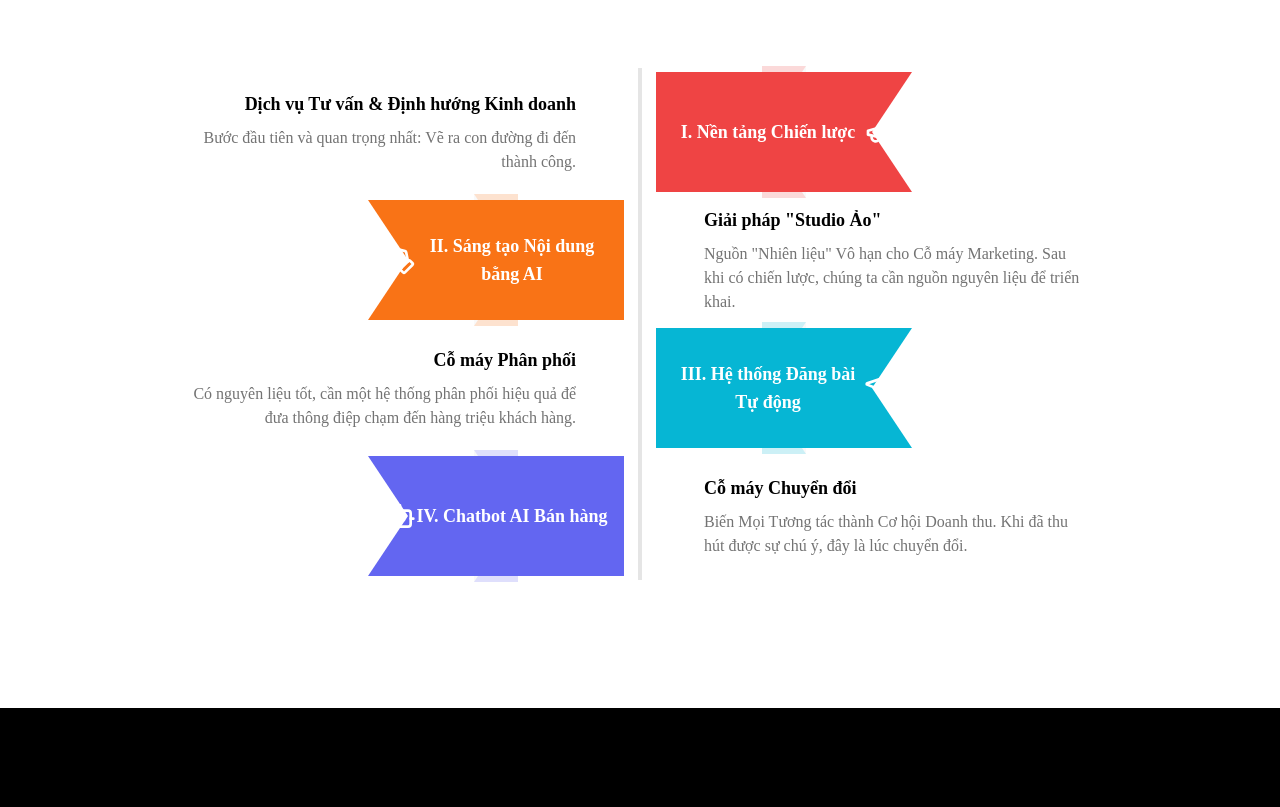
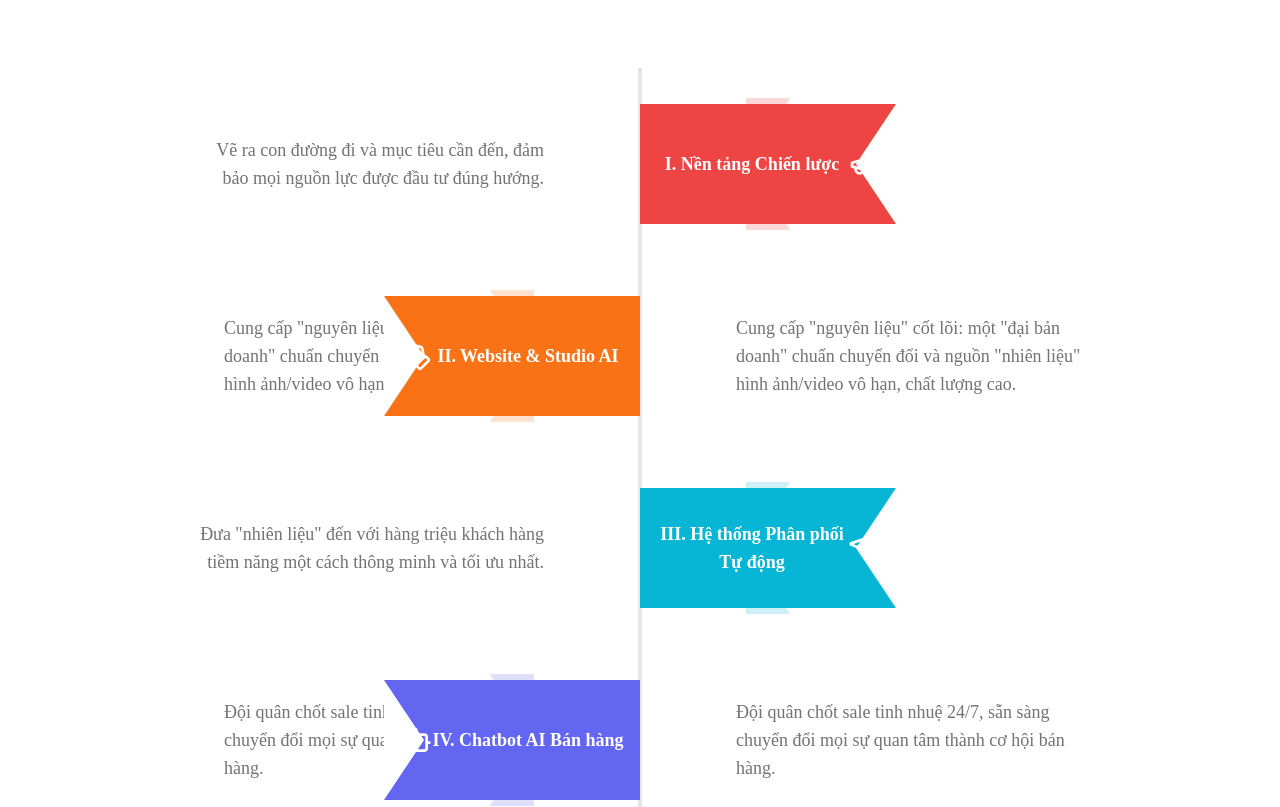
Before and after one commit to jb007-gg/igen-backend, a Next.js app: page /giai-phap in a window 1280 px wide. Shown: the part 860-1667 px from the top of the page. Built offline with nearby package versions, Linux system fonts and the light colour scheme.

Commit message:
1. Nền tảng Chiến lược vẽ ra con đường đi và mục tiêu cần đến, đảm bảo m

```diff
--- a/src/app/giai-phap/page.tsx
+++ b/src/app/giai-phap/page.tsx
@@ -3,7 +3,7 @@ import { Header } from '@/components/landing/header';
 import { Footer } from '@/components/landing/footer';
 import { Button } from '@/components/ui/button';
 import { Card, CardContent, CardHeader, CardTitle } from '@/components/ui/card';
-import { CheckCircle, Megaphone, PenTool, Send, Bot } from 'lucide-react';
+import { CheckCircle, Megaphone, PenTool, Send, Bot, MonitorSmartphone } from 'lucide-react';
 import Link from 'next/link';
 import { cn } from '@/lib/utils';
 import Image from 'next/image';
@@ -12,32 +12,28 @@ const timelineSteps = [
   {
     icon: <Megaphone className="h-8 w-8" />,
     title: 'I. Nền tảng Chiến lược',
-    subtitle: 'Dịch vụ Tư vấn & Định hướng Kinh doanh',
-    description: 'Bước đầu tiên và quan trọng nhất: Vẽ ra con đường đi đến thành công.',
+    description: 'Vẽ ra con đường đi và mục tiêu cần đến, đảm bảo mọi nguồn lực được đầu tư đúng hướng.',
     color: 'bg-red-500',
     textColor: 'text-white',
   },
   {
     icon: <PenTool className="h-8 w-8" />,
-    title: 'II. Sáng tạo Nội dung bằng AI',
-    subtitle: 'Giải pháp "Studio Ảo"',
-    description: 'Nguồn "Nhiên liệu" Vô hạn cho Cỗ máy Marketing. Sau khi có chiến lược, chúng ta cần nguồn nguyên liệu để triển khai.',
+    title: 'II. Website & Studio AI',
+    description: 'Cung cấp "nguyên liệu" cốt lõi: một "đại bản doanh" chuẩn chuyển đổi và nguồn "nhiên liệu" hình ảnh/video vô hạn, chất lượng cao.',
     color: 'bg-orange-500',
     textColor: 'text-white',
   },
   {
     icon: <Send className="h-8 w-8" />,
-    title: 'III. Hệ thống Đăng bài Tự động',
-    subtitle: 'Cỗ máy Phân phối',
-    description: 'Có nguyên liệu tốt, cần một hệ thống phân phối hiệu quả để đưa thông điệp chạm đến hàng triệu khách hàng.',
+    title: 'III. Hệ thống Phân phối Tự động',
+    description: 'Đưa "nhiên liệu" đến với hàng triệu khách hàng tiềm năng một cách thông minh và tối ưu nhất.',
     color: 'bg-cyan-500',
     textColor: 'text-white',
   },
   {
     icon: <Bot className="h-8 w-8" />,
     title: 'IV. Chatbot AI Bán hàng',
-    subtitle: 'Cỗ máy Chuyển đổi',
-    description: 'Biến Mọi Tương tác thành Cơ hội Doanh thu. Khi đã thu hút được sự chú ý, đây là lúc chuyển đổi.',
+    description: 'Đội quân chốt sale tinh nhuệ 24/7, sẵn sàng chuyển đổi mọi sự quan tâm thành cơ hội bán hàng.',
     color: 'bg-indigo-500',
     textColor: 'text-white',
   },
@@ -64,41 +60,35 @@ export default function SolutionsPage() {
               Hệ Sinh thái Marketing Khép kín – Sức mạnh của Sự Cộng hưởng
             </h1>
             <p className="mx-auto mt-4 max-w-[800px] text-gray-300 md:text-xl">
-              Chúng tôi không chỉ bán công cụ. Chúng tôi kiến tạo một cỗ máy tăng trưởng được dẫn dắt bởi chiến lược và vận hành bằng công nghệ.
+              Bạn không chỉ nhận được các dịch vụ riêng lẻ. Bạn nhận được một cỗ máy
+              marketing hoàn chỉnh, tự vận hành và khuếch đại lẫn nhau. Đây là cách dòng
+              chảy sức mạnh này vận hành
             </p>
           </div>
         </section>
 
         <section id="workflow" className="w-full py-12 md:py-24 lg:py-32">
           <div className="container mx-auto px-4 md:px-6">
-            <div className="relative flex flex-col items-center gap-0">
+            <div className="relative flex flex-col items-center">
               {timelineSteps.map((step, index) => (
-                <div key={index} className="relative flex w-full max-w-4xl items-center justify-center">
-                  <div className={cn("relative z-10 flex w-[calc(50%-2rem)] flex-col items-end justify-center pr-8 text-right", index % 2 !== 0 && "opacity-0")}>
-                    {index % 2 === 0 && (
-                      <div className="space-y-2">
-                        <h3 className="text-lg font-bold">{step.subtitle}</h3>
-                        <p className="text-muted-foreground">{step.description}</p>
-                      </div>
-                    )}
+                <div key={index} className="relative flex w-full max-w-4xl">
+                  <div className={cn("relative z-10 flex w-[calc(50%-4rem)] items-center", index % 2 === 0 ? "justify-end pr-8 text-right" : "pl-8 text-left")}>
+                    { (index !== 0 || index % 2 === 0) &&
+                      <p className="text-muted-foreground md:text-lg">{step.description}</p>
+                    }
                   </div>
-
-                  <div className="relative z-20 flex h-32 w-16 flex-shrink-0 flex-col items-center">
+                  <div className="relative z-20 flex h-48 w-32 flex-shrink-0 flex-col items-center">
                     <div className="h-full w-1 bg-border"></div>
                   </div>
-
-                  <div className={cn("relative z-10 flex w-[calc(50%-2rem)] flex-col items-start justify-center pl-8 text-left", index % 2 === 0 && "opacity-0")}>
-                     {index % 2 !== 0 && (
-                      <div className="space-y-2">
-                         <h3 className="text-lg font-bold">{step.subtitle}</h3>
-                        <p className="text-muted-foreground">{step.description}</p>
-                      </div>
-                    )}
+                  <div className={cn("relative z-10 flex w-[calc(50%-4rem)] items-center", index % 2 !== 0 ? "justify-start pl-8 text-left" : "pr-8 text-right")}>
+                    { (index % 2 !== 0) &&
+                        <p className="text-muted-foreground md:text-lg">{step.description}</p>
+                    }
                   </div>
 
                   <div className={cn(
-                    "absolute z-30 flex items-center justify-center transform p-4",
-                    index % 2 === 0 ? 'right-1/2 translate-x-[calc(100%)]' : 'left-1/2 -translate-x-[calc(100%)]'
+                    "absolute top-1/2 -translate-y-1/2 z-30 flex items-center justify-center transform p-4",
+                    index % 2 === 0 ? 'right-1/2 translate-x-[calc(100%-1rem)]' : 'left-1/2 -translate-x-[calc(100%-1rem)]'
                   )}>
                     <div className={cn("absolute h-0 w-0 border-y-[60px] border-y-transparent",
                       index % 2 === 0 ? "border-r-[40px]" : "border-l-[40px]",
@@ -119,6 +109,9 @@ export default function SolutionsPage() {
                 </div>
               ))}
             </div>
+            <p className="mt-8 text-center text-lg text-foreground max-w-3xl mx-auto">
+              Khi cỗ máy này vận hành, nó không chỉ giải quyết từng vấn đề riêng lẻ. Nó kiến tạo một hệ sinh thái tăng trưởng bền vững, giải phóng bạn khỏi những công việc phức tạp để tập trung vào điều quan trọng nhất: lãnh đạo doanh nghiệp.
+            </p>
           </div>
         </section>
 
--- a/src/components/landing/solutions-section.tsx
+++ b/src/components/landing/solutions-section.tsx
@@ -30,10 +30,10 @@ export function SolutionsSection() {
         <div className="grid gap-10 lg:grid-cols-2 lg:gap-16">
           <div className="space-y-6">
             <h2 className="text-3xl font-bold tracking-tighter sm:text-4xl md:text-4xl font-headline text-foreground">
-              Giải pháp Marketing toàn diện ứng dụng công nghệ AI
+            Giải pháp Marketing Toàn diện iGen: Một Bản thiết kế. Một Đối tác. Một Kết quả Toàn diện
             </h2>
             <p className="max-w-[600px] text-muted-foreground md:text-xl/relaxed">
-              Chúng tôi tích hợp các công cụ mạnh mẽ nhất thành một hệ thống marketing hoàn chỉnh, vận hành tự động và thông minh, giúp bạn đạt được kết quả vượt trội.
+            Mỗi chiến dịch marketing thành công đều bắt đầu từ một bản thiết kế chiến lược xuất sắc. Chúng tôi đóng vai trò là Kiến trúc sư Trưởng cho cỗ máy tăng trưởng của bạn, chịu trách nhiệm từ khâu hoạch định nền móng đến việc tích hợp những công nghệ tiên tiến nhất. Chúng tôi mang đến một hệ sinh thái marketing khép kín, nơi mọi chi tiết đều được tính toán để phục vụ một mục tiêu duy nhất: Giải phóng hoàn toàn thời gian và tâm trí của bạn để tập trung vào việc lãnh đạo doanh nghiệp tiến về phía trước.
             </p>
             <div className="grid gap-4">
               {solutions.map((solution, index) => (
```
